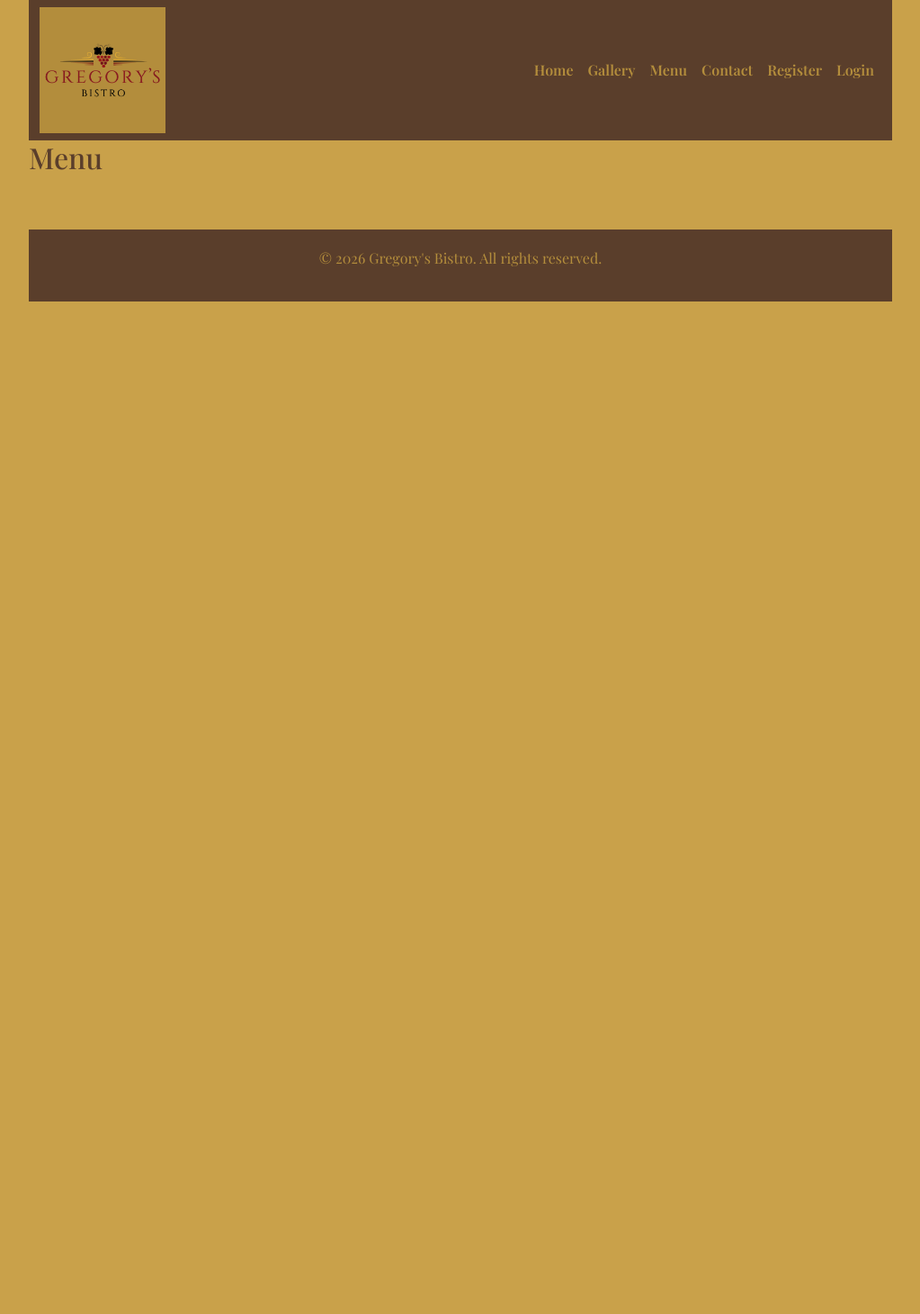
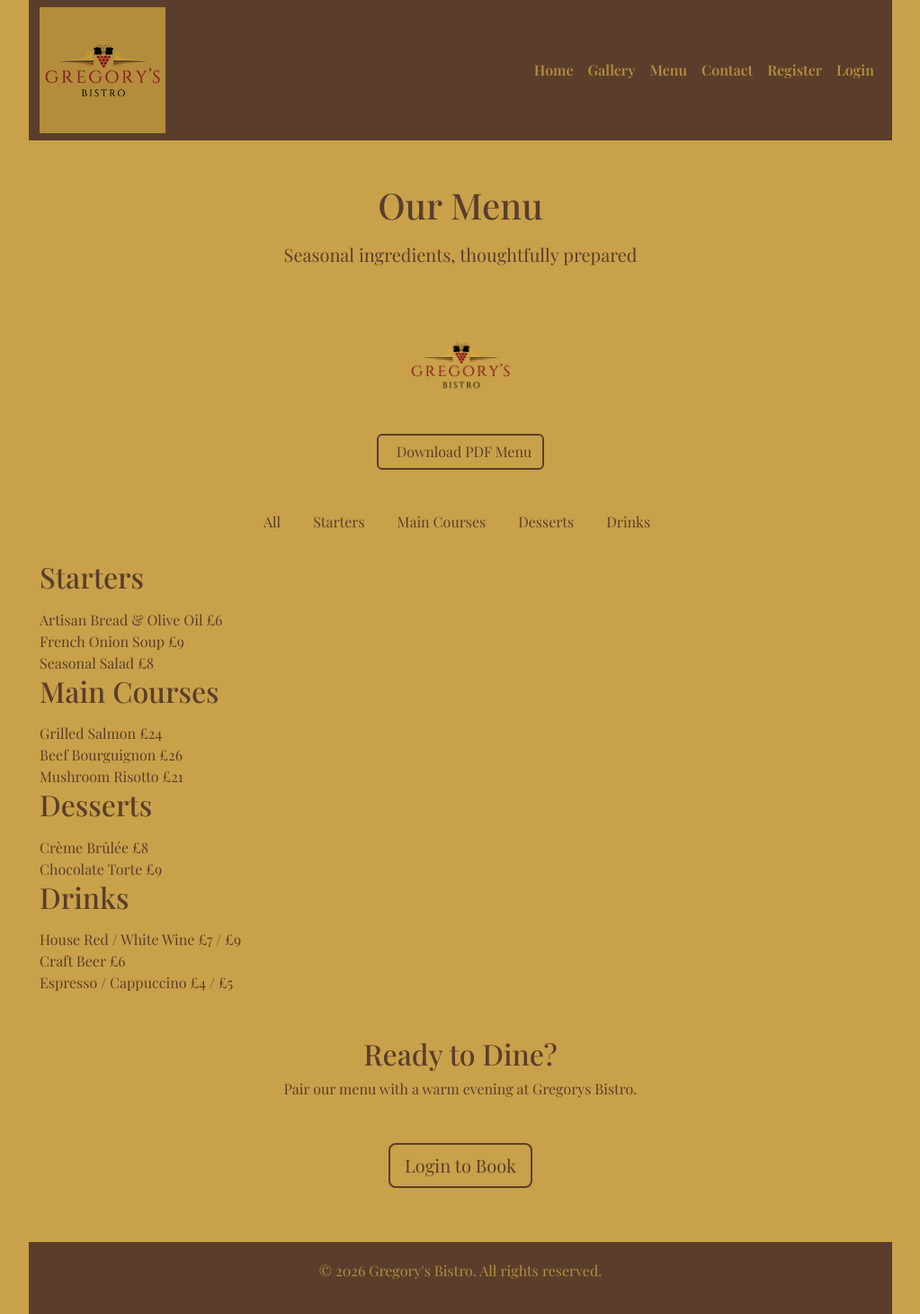
Before and after one commit to gregp1985/gregorys-bistro, a Django app: template home/templates/home/menu.html in a window 1280 px wide. Shown: the whole page at 90% size, without its empty margins (128-1151 px from the left). Before the commit the page ends 335 px from the top, so only its background shows below. Run offline with Django 4.2, Linux system fonts and the light colour scheme; the template is opened without the code that fills it, so the values that code supplies are empty; some libraries are stand-ins or nearby versions; some web fonts are replaced.

Commit message:
Create menu page, downloadable pdf version and filter buttons

```diff
--- a/home/templates/home/menu.html
+++ b/home/templates/home/menu.html
@@ -2,9 +2,119 @@
 {% load static %}
 {% block content %}
 
-<!-- menu.html content starts here -->
+    <!-- Page Header -->
+    <section class="container text-center my-5">
+        <h1>Our Menu</h1>
+        <p class="lead mt-3">
+            Seasonal ingredients, thoughtfully prepared
+        </p>
+    </section>
 
-<h2>Menu</h2>
+    <!-- PDF Menu Download -->
+    <div class="text-center mb-4">
+        <img src='{% static "images/logo.png" %}' alt="Gregorys Bistro Logo" width="120" class="mb-3">
+        <br>
+        <button id="downloadPdf" class="btn btn-bistro btn-bdr mb-3">
+            <i class="bi bi-file-earmark-pdf-fill me-2"></i> Download PDF Menu
+        </button>
+    </div>
+    <!-- Filter Buttons -->
+    <section class="container mb-5">
+        <div class="text-center mb-4">
+            <button class="btn btn-bistro me-2 filter-btn active" data-filter="all">All</button>
+            <button class="btn btn-bistro me-2 filter-btn" data-filter="starters">Starters</button>
+            <button class="btn btn-bistro me-2 filter-btn" data-filter="mains">Main Courses</button>
+            <button class="btn btn-bistro me-2 filter-btn" data-filter="desserts">Desserts</button>
+            <button class="btn btn-bistro me-2 filter-btn" data-filter="drinks">Drinks</button>
+        </div>
 
-<!-- menu.html content ends here -->
+        <!-- Starters -->
+        <div class="menu-category" data-category="starters">
+            <h2 class="mb-3">Starters</h2>
+            <div class="menu-item">
+                <span class="item-name">Artisan Bread & Olive Oil</span>
+                <span class="item-price">£6</span>
+            </div>
+            <div class="menu-item">
+                <span class="item-name">French Onion Soup</span>
+                <span class="item-price">£9</span>
+            </div>
+            <div class="menu-item">
+                <span class="item-name">Seasonal Salad</span>
+                <span class="item-price">£8</span>
+            </div>
+        </div>
+
+        <!-- Main Courses -->
+        <div class="menu-category" data-category="mains">
+            <h2 class="mb-3">Main Courses</h2>
+            <div class="menu-item">
+                <span class="item-name">Grilled Salmon</span>
+                <span class="item-price">£24</span>
+            </div>
+            <div class="menu-item">
+                <span class="item-name">Beef Bourguignon</span>
+                <span class="item-price">£26</span>
+            </div>
+            <div class="menu-item">
+                <span class="item-name">Mushroom Risotto</span>
+                <span class="item-price">£21</span>
+            </div>
+        </div>
+
+        <!-- Desserts -->
+        <div class="menu-category" data-category="desserts">
+            <h2 class="mb-3">Desserts</h2>
+            <div class="menu-item">
+                <span class="item-name">Crème Brûlée</span>
+                <span class="item-price">£8</span>
+            </div>
+            <div class="menu-item">
+                <span class="item-name">Chocolate Torte</span>
+                <span class="item-price">£9</span>
+            </div>
+        </div>
+
+        <!-- Drinks -->
+        <div class="menu-category" data-category="drinks">
+            <h2 class="mb-3">Drinks</h2>
+            <div class="menu-item">
+                <span class="item-name">House Red / White Wine</span>
+                <span class="item-price">£7 / £9</span>
+            </div>
+            <div class="menu-item">
+                <span class="item-name">Craft Beer</span>
+                <span class="item-price">£6</span>
+            </div>
+            <div class="menu-item">
+                <span class="item-name">Espresso / Cappuccino</span>
+                <span class="item-price">£4 / £5</span>
+            </div>
+        </div>
+    </section>
+
+    <!-- Call to Action -->
+    <section class="text-center my-5">
+        <h2>Ready to Dine?</h2>
+        <p class="mb-4">
+            Pair our menu with a warm evening at Gregorys Bistro.
+        </p>
+        {% if user.is_authenticated %}
+        <a href='{% url "booking:booking" %}' class='btn btn-bistro btn-bdr btn-lg mt-4'>
+            Book a Table
+        </a>
+        {% else %}
+        <a href='{% url "account_login" %}' class='btn btn-bistro btn-bdr btn-lg mt-4'>
+            Login to Book
+        </a>
+        {% endif %}
+    </section>
 {% endblock %}
+{% block extras %}
+    <!-- Filter Menu JS -->
+    <script src='{% static "js/menu.js" %}'></script>
+    <!-- Custom script to generate PDF -->
+    <script src='{% static "js/generate-pdf.js" %}'></script>
+    <!-- jsPDF library -->
+    <script src="https://cdnjs.cloudflare.com/ajax/libs/jspdf/2.5.1/jspdf.umd.min.js"></script>
+{% endblock %}
--- a/restaurant/settings.py
+++ b/restaurant/settings.py
@@ -24,7 +24,7 @@ TEMPLATES_DIR = os.path.join(BASE_DIR, 'templates')
 SECRET_KEY = os.environ.get('SECRET_KEY')
 
 # SECURITY WARNING: don't run with debug turned on in production!
-DEBUG = False
+DEBUG = True
 
 ALLOWED_HOSTS = ['.herokuapp.com',
                  '127.0.0.1',]
--- /dev/null
+++ b/static/js/generate-pdf.js
@@ -0,0 +1,142 @@
+document.addEventListener("DOMContentLoaded", () => {
+    const { jsPDF } = window.jspdf;
+
+    const downloadBtn = document.getElementById("downloadPdf");
+
+    downloadBtn.addEventListener("click", () => {
+        const doc = new jsPDF({ unit: "pt", format: "a4" });
+
+        const pageWidth = doc.internal.pageSize.getWidth();
+        const pageHeight = doc.internal.pageSize.getHeight();
+
+        // Page Background
+        const drawBackground = () => {
+            doc.setFillColor(179, 141, 60);
+            doc.rect(0, 0, pageWidth, pageHeight, "F");
+        };
+
+        // Page Border
+        const drawPageBorder = () => {
+            const inset = 20; // distance from page edge
+
+            doc.setDrawColor(90, 62, 43);
+            doc.setLineWidth(1.2);
+
+            doc.roundedRect(
+                inset,
+                inset,
+                pageWidth - inset * 2,
+                pageHeight - inset * 2,
+                8,
+                8
+            );
+        };
+
+        drawBackground();
+        drawPageBorder();
+
+        const contentWidth = 360;
+        const contentX = (pageWidth - contentWidth) / 2;
+
+        let yPos = 60;
+        let contentStartY = 60;
+
+        // Draw logo at top
+        const logo = new Image();
+        logo.src = '../static/images/logo.png';
+        logo.onload = () => {
+            doc.addImage(logo, "PNG", pageWidth / 2 - 60, 10, 120, 120); // center top
+            contentStartY = 10 + 120 + 30
+            yPos = contentStartY;
+
+            drawMenu();
+        };
+        logo.onerror = () => drawMenu();
+
+        function drawMenu() {
+            // Title
+            doc.setFontSize(22);
+            doc.setTextColor(150, 60, 0); // warm brown
+            doc.text("Menu", pageWidth / 2, yPos, { align: "center" });
+
+            const titleWidth = doc.getTextWidth("Menu");
+            doc.setDrawColor(90, 62, 43);
+            doc.setLineWidth(1);
+            doc.line(
+                pageWidth / 2 - titleWidth / 2,
+                yPos + 4,
+                pageWidth / 2 + titleWidth / 2,
+                yPos + 4
+            );
+
+            yPos += 40;
+
+            doc.setFontSize(12);
+            doc.setTextColor(150, 60, 0); // warm brown
+
+            const categories = document.querySelectorAll(".menu-category");
+
+            categories.forEach(cat => {
+                if (cat.style.display === "none") return;
+
+                const categoryTitle = cat.querySelector("h2").textContent;
+                // Category Title
+                doc.setFontSize(18);
+                doc.setTextColor(150, 60, 0);
+                doc.text(
+                    categoryTitle,
+                    contentX + contentWidth / 2,
+                    yPos,
+                    { align: "center" }
+                );
+
+                yPos += 10;
+
+                // Divider Line
+                doc.setDrawColor(90, 62, 43);
+                doc.setLineWidth(0.6);
+                doc.line(
+                    contentX,
+                    yPos,
+                    contentX + contentWidth,
+                    yPos
+                );
+
+                yPos += 14;
+
+                // Items
+                doc.setFontSize(14);
+                doc.setTextColor(120, 80, 40);
+
+                const items = cat.querySelectorAll(".menu-item");
+
+                items.forEach(item => {
+                    const name = item.querySelector(".item-name").textContent;
+                    const price = item.querySelector(".item-price").textContent;
+
+                    doc.text(name, contentX + contentWidth / 2, yPos, { align:'center'});
+                    doc.text(
+                        price,
+                        contentX + contentWidth,
+                        yPos,
+                        { align: 'right' }
+                    );
+
+                    yPos += 18;
+
+                    // Column / page break
+                    if (yPos > 750) {
+                        doc.addPage();
+                        drawBackground();
+                        drawPageBorder();
+                        yPos = contentStartY;
+                    }
+                });
+
+                yPos += 24; // space between categories
+            });
+
+            doc.save("Gregorys_Bistro_Menu.pdf");
+        }
+    });
+});
--- /dev/null
+++ b/static/js/menu.js
@@ -0,0 +1,22 @@
+document.addEventListener("DOMContentLoaded", () => {
+    const buttons = document.querySelectorAll(".filter-btn");
+    const categories = document.querySelectorAll(".menu-category");
+
+    buttons.forEach(btn => {
+        btn.addEventListener("click", () => {
+            // Remove active from all buttons
+            buttons.forEach(b => b.classList.remove("active"));
+            btn.classList.add("active");
+
+            const filter = btn.getAttribute("data-filter");
+
+            categories.forEach(cat => {
+                if (filter === "all" || cat.getAttribute("data-category") === filter) {
+                    cat.style.display = "block";
+                } else {
+                    cat.style.display = "none";
+                }
+            });
+        });
+    });
+});
```
Also changed, not shown: static/js/generate-pdf copy.js (added, +96 -0 lines), 1 other file.
